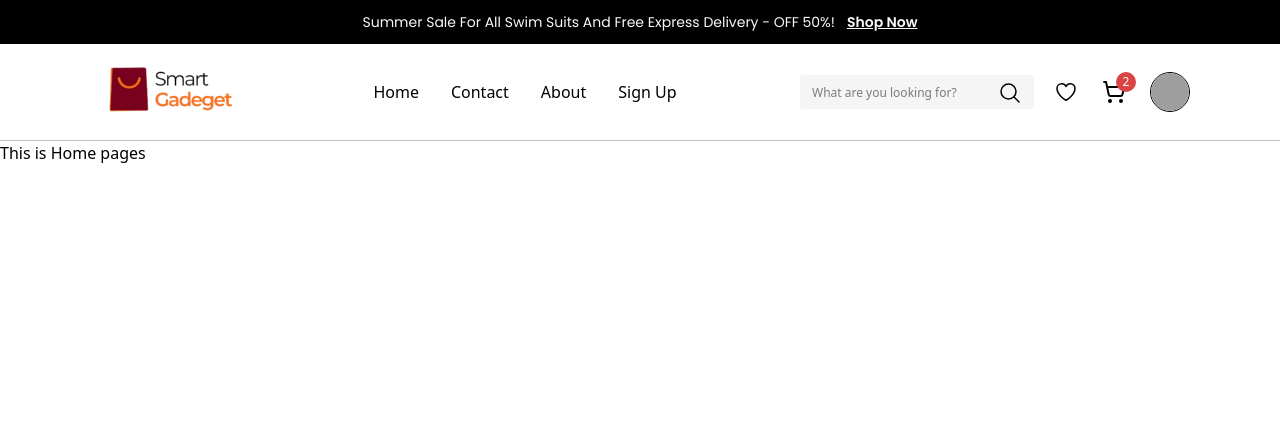
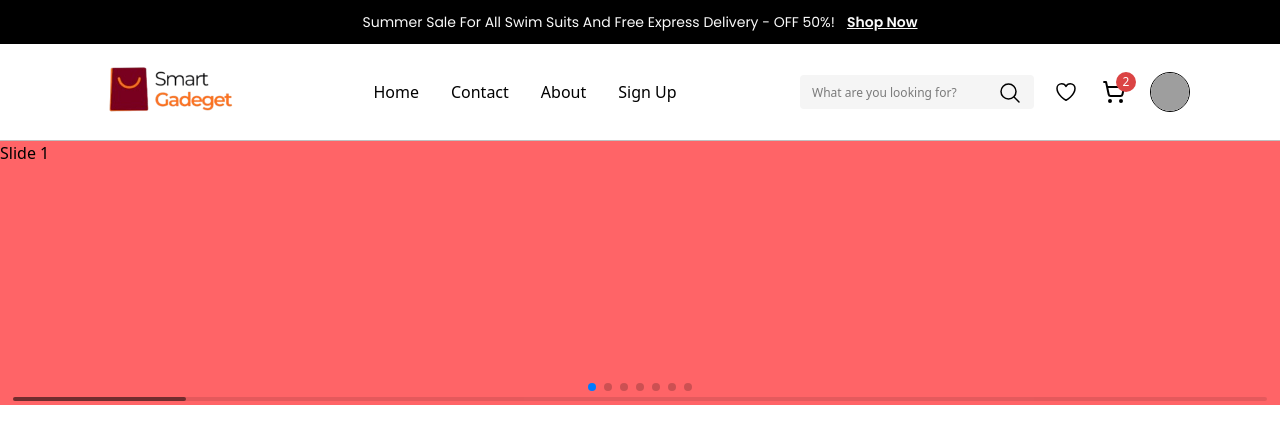
Before and after one commit to nayemalways/SmartGadegets, a React (Vite) app in the folder client/: page / in a window 1280 px wide. Shown: the top 444 px of the page. Built offline with nearby package versions, Linux system fonts and the light colour scheme; grey boxes are pictures that could not be loaded.

Commit message:
added slider window

```diff
--- a/client/package.json
+++ b/client/package.json
@@ -14,6 +14,7 @@
     "react": "^19.1.0",
     "react-dom": "^19.1.0",
     "react-router-dom": "^7.6.1",
+    "swiper": "^11.2.8",
     "tailwindcss": "^4.1.7"
   },
   "devDependencies": {
--- /dev/null
+++ b/client/src/components/HeroSection.jsx
@@ -0,0 +1,37 @@
+import { Swiper, SwiperSlide } from 'swiper/react';
+import { Navigation, Pagination, Scrollbar, A11y } from 'swiper/modules';
+
+// import Swiper css
+import 'swiper/css';
+import 'swiper/css/navigation'
+import 'swiper/css/pagination'
+import 'swiper/css/scrollbar'
+
+const HeroSection = () => {
+    return (
+        <>
+            <Swiper
+                modules={[Navigation, Pagination, Scrollbar, A11y]}
+                spaceBetween={50}
+                slidesPerView={1}
+                autoplay
+                pagination={{clickable: true}}
+                scrollbar={{clickable: true}}
+                onSlideChange={() => console.log('slide change')}
+                onSwiper={(swiper) => console.log(swiper)}
+                className='h-66'
+
+            >
+                <SwiperSlide  className='bg-red-400'>Slide 1</SwiperSlide>
+                <SwiperSlide  className='bg-indigo-400'>Slide 2</SwiperSlide>
+                <SwiperSlide  className='bg-sky-400'>Slide 3</SwiperSlide>
+                <SwiperSlide  className='bg-gray-400'>Slide 4</SwiperSlide>
+                <SwiperSlide  className='bg-teal-400'>Slide 5</SwiperSlide>
+                <SwiperSlide  className='bg-teal-400'>Slide 6</SwiperSlide>
+                <SwiperSlide  className='bg-teal-400'>Slide 7</SwiperSlide>
+            </Swiper>
+        </>
+    );
+};
+
+export default HeroSection;
--- a/client/src/pages/Home.jsx
+++ b/client/src/pages/Home.jsx
@@ -1,10 +1,11 @@
 import React from 'react';
 import Layout from '../layout/Layout';
+import HeroSection from '../components/HeroSection';
 
 const Home = () => {
     return (
         <Layout>
-            <h1>This is Home pages</h1>
+             <HeroSection />
         </Layout>
     );
 };
```
Also changed, not shown: 2 other files (tests, documents, lock files or other folders).
